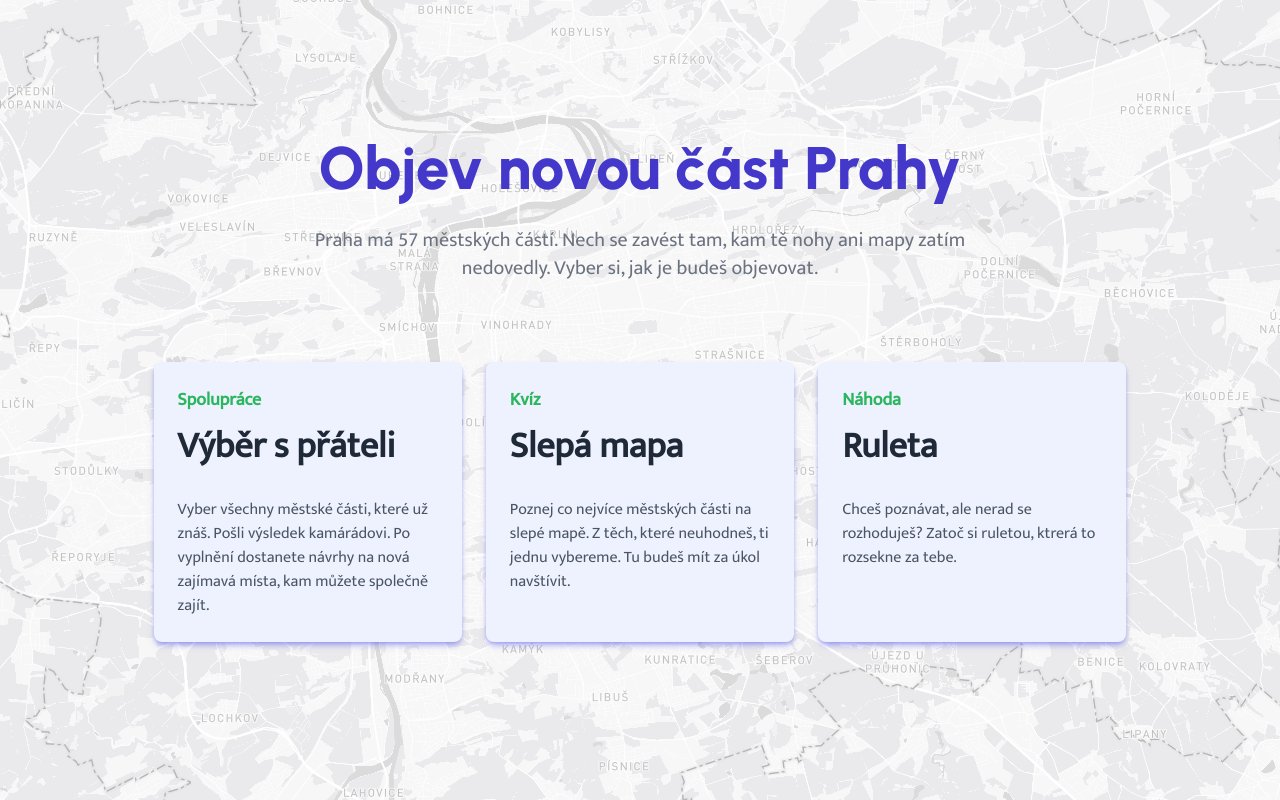
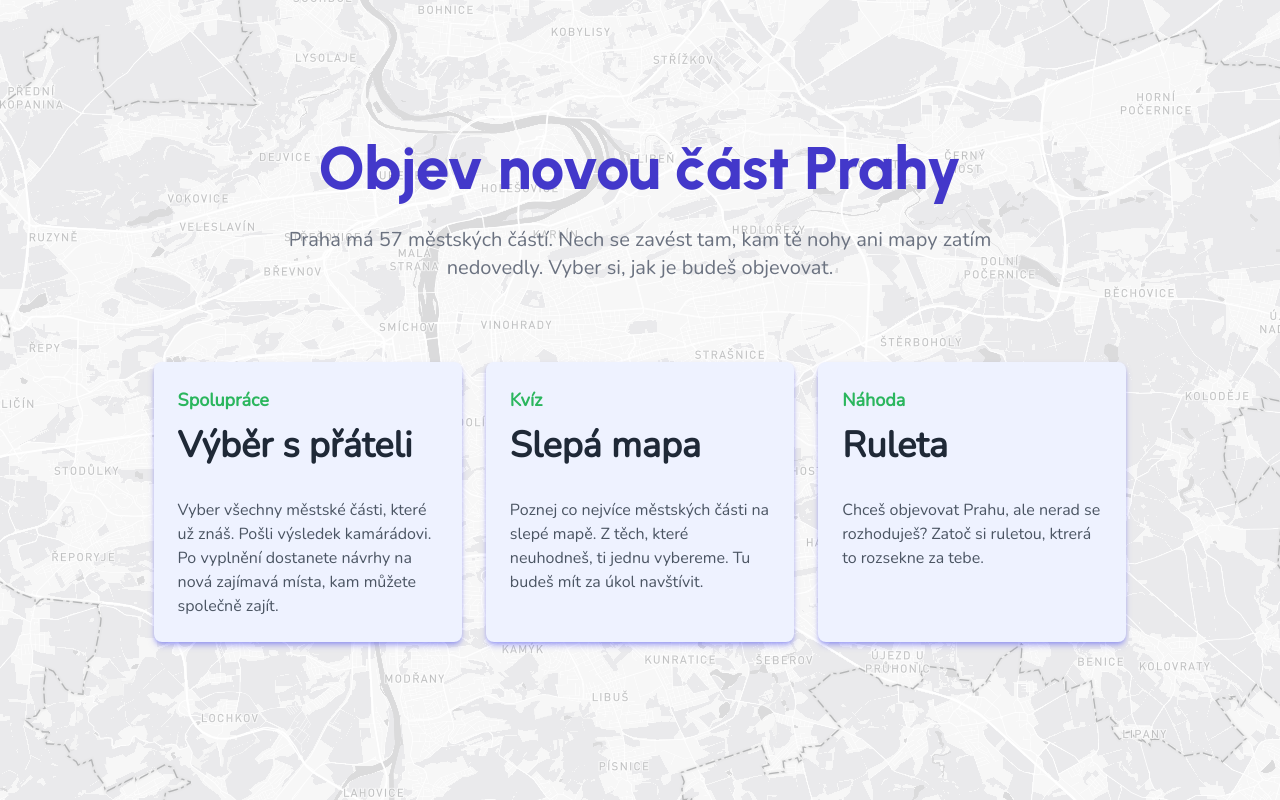
Before and after one commit to maral/prague-meetup, a Next.js app: page / in a window 1280 px wide. Built offline with nearby package versions, Linux system fonts and the light colour scheme.

Commit message:
fix lint and other fixes

```diff
--- a/src/components/layout/Selector.tsx
+++ b/src/components/layout/Selector.tsx
@@ -28,7 +28,7 @@ export function Selector() {
       type: "Náhoda",
       title: "Ruleta",
       description:
-        "Chceš poznávat, ale nerad se rozhoduješ? Zatoč si ruletou, ktrerá to rozsekne za tebe.",
+        "Chceš objevovat Prahu, ale nerad se rozhoduješ? Zatoč si ruletou, ktrerá to rozsekne za tebe.",
     },
   ];
 
--- a/src/pages/_app.tsx
+++ b/src/pages/_app.tsx
@@ -1,9 +1,9 @@
 import "@/styles/globals.css";
 import "leaflet/dist/leaflet.css";
 import type { AppProps } from "next/app";
-import { Mukta, Righteous, Urbanist, Varela } from "next/font/google";
+import { Mukta, Nunito, Righteous, Urbanist, Varela } from "next/font/google";
 import Head from "next/head";
-const main = Mukta({ weight: "400", subsets: ["latin"] });
+const main = Nunito({ weight: "400", subsets: ["latin"] });
 const secondary = Varela({ weight: "400", subsets: ["latin"] });
 const lead = Urbanist({ weight: "800", subsets: ["latin"] });
 
--- a/src/pages/vyber-s-prateli.tsx
+++ b/src/pages/vyber-s-prateli.tsx
@@ -58,7 +58,7 @@ export default function BlindMap({ polygonData, siteUrl }: BlindMapProps) {
         dispatch({ type: CoopActionType.INITIALIZE, payload: { ids } });
       }
     }
-  }, [router.isReady]);
+  }, [router, router.isReady, polygonData]);
 
   useEffect(() => {
     if (panelRef.current) {
--- a/src/utils/loading.ts
+++ b/src/utils/loading.ts
@@ -44,7 +44,7 @@ export const getPraguePolygonStaticProps: GetStaticProps = () => {
     const filePath = join(process.cwd(), "data", metadata.fileName);
     const fileContent = readFileSync(filePath, "utf8");
     const geoJsonData: GeoJSONData = JSON.parse(fileContent);
-    const siteUrl = process.env.SITE_URL;
+    const siteUrl = process.env.SITE_URL || null;
 
     const tips = getTips();
 
```
